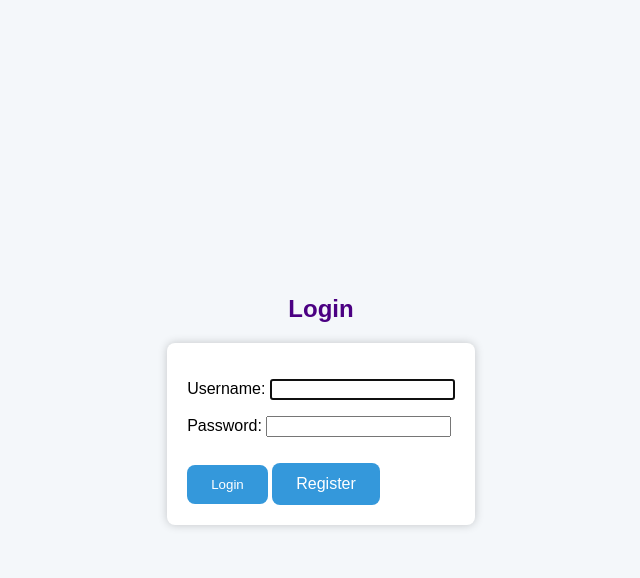
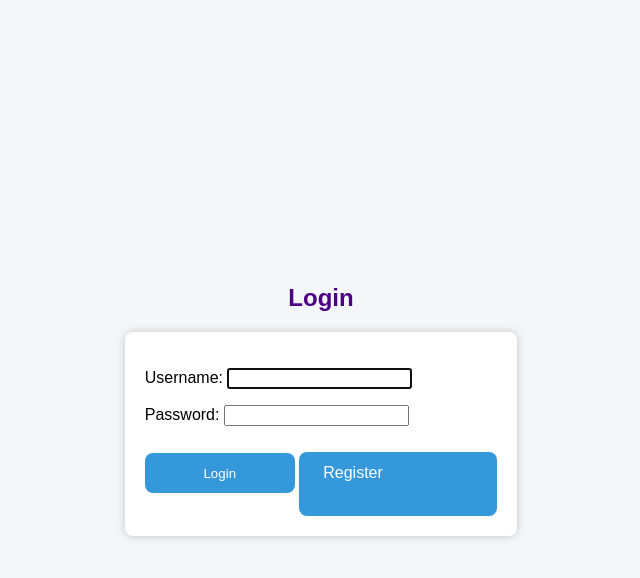
Before and after one commit to Lifeisforty2/shopping, a Django app: page /login/ in a window 1280 px wide. Shown: the top 578 px of the page, without its empty margins (319-959 px from the left). Run offline with Django 4.2, Linux system fonts and the light colour scheme.

Commit message:
Testing styling4

```diff
--- a/shop/static/shop/style.css
+++ b/shop/static/shop/style.css
@@ -48,8 +48,10 @@ h2 {
     cursor: pointer;
     display: inline-block;
     margin-top: 10px;
-    text-decoration: none; /* Remove underline */
+    text-decoration: none;
     transition: background-color 0.3s ease;
+    width: 150px;
+    height: 40px;
 }
 
 .logout-button {
@@ -62,6 +64,8 @@ h2 {
     display: inline-block;
     margin-top: 10px;
     transition: background-color 0.3s ease;
+    width: 150px;
+    height: 40px;
 }
 .button {
     background-color:#3498db;
@@ -73,6 +77,8 @@ h2 {
     display: inline-block;
     margin-top: 10px;
     transition: background-color 0.3s ease;
+    width: 150px;
+    height: 40px;
 }
 
 /* Register button hover effect */
```
